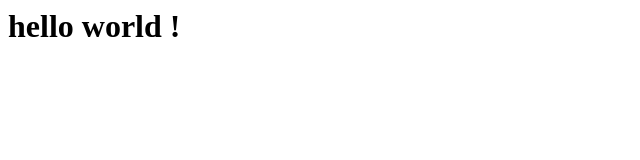
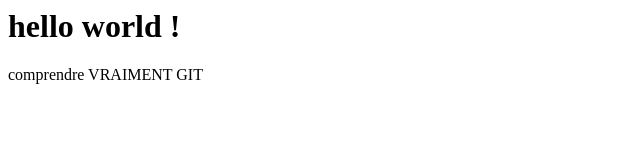
Before and after one commit to Pampamlela/github.io, a plain HTML site: page index.html in a window 1280 px wide. Shown: the whole page, without its empty margins (0-640 px from the left). Drawn offline with Linux system fonts and the light colour scheme.

Commit message:
modification index.html

```diff
--- a/index.html
+++ b/index.html
@@ -1 +1,2 @@
 <h1>hello world !</h1>
+<p>comprendre VRAIMENT GIT</p>
```
